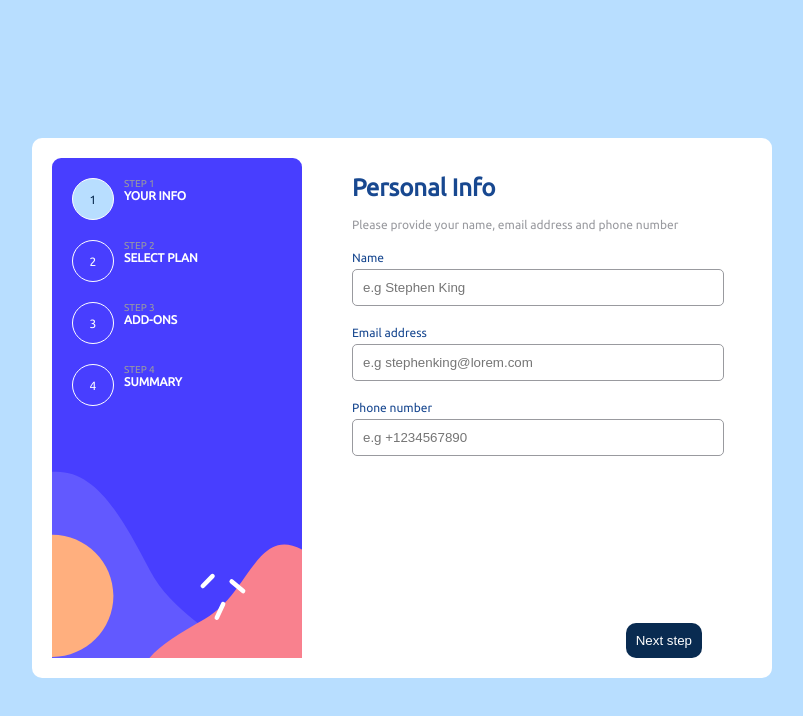
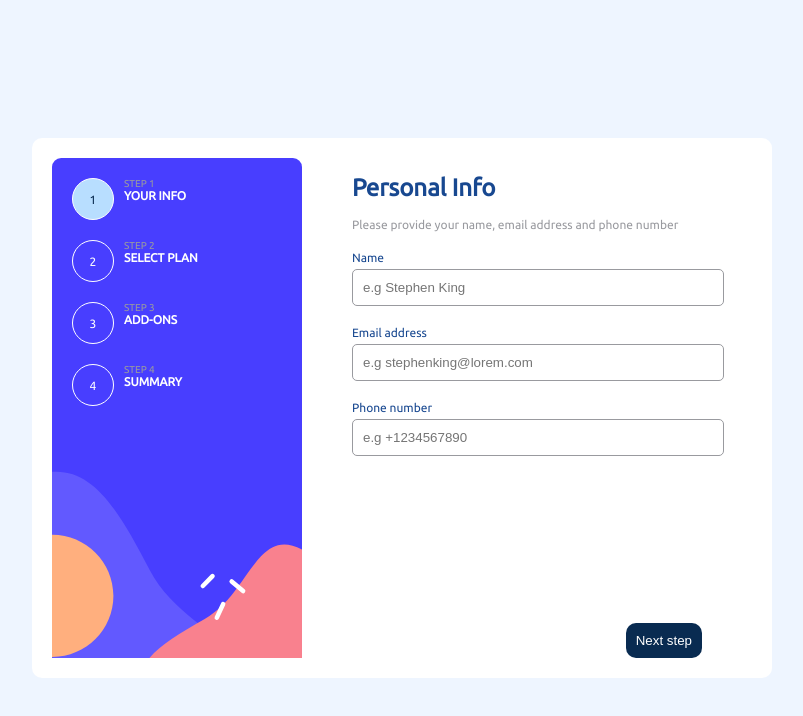
Before and after one commit to Javier-cnc/multi-step-form-main, an Angular app: page /info in a window 1280 px wide. Shown: the top 716 px of the page, without its empty margins (246-1049 px from the left). Built offline with nearby package versions, Linux system fonts and the light colour scheme.

Commit message:
fix application background color

```diff
--- a/src/styles.sass
+++ b/src/styles.sass
@@ -2,7 +2,7 @@
 @use './variables/fonts' as f
 
 body
-  background-color: c.$light-blue-color
+  background-color: c.$verylight-blue-color
   overflow: hidden
 
 
```
